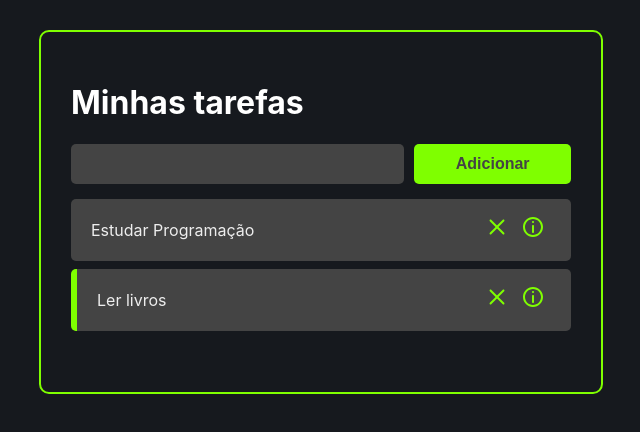
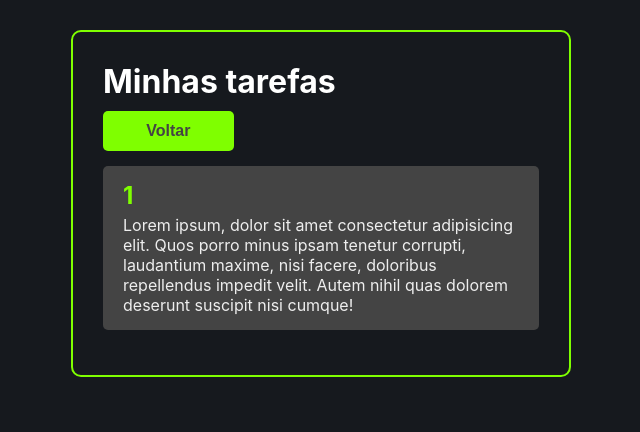
Before and after one commit to carloshenryck/trybe-exercises, a React (Vite) app in the folder front-end/bloco-10-introducao-a-react/dia-1-hello-world-no-react/firstProject/: page /1 in a window 1280 px wide. Shown: the top 432 px of the page, without its empty margins (319-959 px from the left). Built offline with nearby package versions, Linux system fonts and the light colour scheme.

Commit message:
erro no router

```diff
--- a/front-end/bloco-10-introducao-a-react/dia-1-hello-world-no-react/firstProject/package.json
+++ b/front-end/bloco-10-introducao-a-react/dia-1-hello-world-no-react/firstProject/package.json
@@ -11,6 +11,7 @@
     "react": "^18.0.0",
     "react-dom": "^18.0.0",
     "react-icons": "^4.3.1",
+    "react-router-dom": "^5.2.0",
     "uuid": "^8.3.2"
   },
   "devDependencies": {
--- a/front-end/bloco-10-introducao-a-react/dia-1-hello-world-no-react/firstProject/src/App.jsx
+++ b/front-end/bloco-10-introducao-a-react/dia-1-hello-world-no-react/firstProject/src/App.jsx
@@ -1,9 +1,12 @@
 import React, { useState } from 'react';
 import {v4 as uuidv4} from 'uuid'
+import { BrowserRouter as Router, Route} from "react-router-dom";
 
 import Header from './components/Header';
 import Tasks from './components/Tasks';
 import AddTask from './components/AddTask';
+import TaskDetails from './components/TaskDetails';
+
 import './App.css'
 
 const App = () => {
@@ -47,18 +50,28 @@
   }
 
   return (
-    <>
+    <Router>
       <div className="container">
         <Header />
-        <AddTask handleTaskAddition={handleTaskAddition} />
-        <Tasks
-          tasks={tasks}
-          handleTaskClick={handleTaskClick}
-          handleTaskDeletion={handleTaskDeletion}
+        <Route
+          path='/'
+          exact
+          render={() => (
+            <>
+              <AddTask handleTaskAddition={handleTaskAddition} />
+              <Tasks
+                tasks={tasks}
+                handleTaskClick={handleTaskClick}
+                handleTaskDeletion={handleTaskDeletion}
+              />
+            </>
+          )}
         />
+
+        <Route path='/:taskTitle' exact component={TaskDetails}/>
       </div>
-    </>
-  )
-}
+    </Router>
+  );
+};
 
 export default App;
--- a/front-end/bloco-10-introducao-a-react/dia-1-hello-world-no-react/firstProject/src/components/Task.css
+++ b/front-end/bloco-10-introducao-a-react/dia-1-hello-world-no-react/firstProject/src/components/Task.css
@@ -10,6 +10,7 @@
 }
 
 .task-title {
+  word-break: break-all;
   cursor: pointer;
 }
 
@@ -19,4 +20,5 @@
   font-size: 24px;
   color: chartreuse;
   cursor: pointer;
+  margin: 0 5px;
 }
--- a/front-end/bloco-10-introducao-a-react/dia-1-hello-world-no-react/firstProject/src/components/Task.jsx
+++ b/front-end/bloco-10-introducao-a-react/dia-1-hello-world-no-react/firstProject/src/components/Task.jsx
@@ -1,9 +1,16 @@
 import React from "react";
 import { CgClose, CgInfo } from 'react-icons/cg'
+import { useHistory } from "react-router-dom";
 
 import './Task.css'
 
 const Task = ({ task, handleTaskClick, handleTaskDeletion}) => {
+  const history = useHistory();
+
+  const handleTaskDetailsClick = () => {
+    history.push(`/${task.title}`);
+  }
+
   return (
     <div
       className="task-container"
@@ -23,6 +30,7 @@
 
           <button
             className="see-task-details-button"
+            onClick={handleTaskDetailsClick}
           >
             <CgInfo />
           </button>
--- /dev/null
+++ b/front-end/bloco-10-introducao-a-react/dia-1-hello-world-no-react/firstProject/src/components/TaskDetails.css
@@ -0,0 +1,20 @@
+.task-details-container {
+  background: #444;
+  margin: 15px 0;
+  padding: 15px 20px;
+  display: flex;
+  flex-direction: column;
+  color: #eee;
+  border-radius: 5px;
+}
+
+.task-details-container h2 {
+  margin-bottom: 5px;
+  color: chartreuse;
+  word-break: break-all;
+}
+
+.back-button-container {
+  width: 30%;
+  margin-top: 10px;
+}
--- /dev/null
+++ b/front-end/bloco-10-introducao-a-react/dia-1-hello-world-no-react/firstProject/src/components/TaskDetails.jsx
@@ -0,0 +1,30 @@
+import React from "react";
+import { useParams } from "react-router-dom";
+import { useHistory } from "react-router-dom/cjs/react-router-dom.min";
+
+import Button from './Button'
+
+import './TaskDetails.css'
+
+const TaskDetails = () => {
+  const params = useParams();
+  const history = useHistory();
+
+  const handleBackButtonClick = () => {
+    history.goBack();
+  }
+
+  return (
+    <>
+      <div className="back-button-container">
+        <Button onClick={handleBackButtonClick}>Voltar</Button>
+      </div>
+      <div className="task-details-container">
+        <h2>{params.taskTitle}</h2>
+        <p>Lorem ipsum, dolor sit amet consectetur adipisicing elit. Quos porro minus ipsam tenetur corrupti, laudantium maxime, nisi facere, doloribus repellendus impedit velit. Autem nihil quas dolorem deserunt suscipit nisi cumque!</p>
+      </div>
+    </>
+  );
+}
+
+export default TaskDetails;
--- a/front-end/bloco-10-introducao-a-react/dia-1-hello-world-no-react/firstProject/src/index.css
+++ b/front-end/bloco-10-introducao-a-react/dia-1-hello-world-no-react/firstProject/src/index.css
@@ -1,3 +1,9 @@
+* {
+  margin: 0;
+  padding: 0;
+  box-sizing: border-box;
+}
+
 body {
   margin: 0;
   font-family: -apple-system, BlinkMacSystemFont, 'Segoe UI', 'Roboto', 'Oxygen',
```
Also changed, not shown: front-end/bloco-10-introducao-a-react/dia-1-hello-world-no-react/firstProject/src/components/Tasks.jsx (+7 -1 lines), 1 other file (tests, documents, lock files or other folders).
